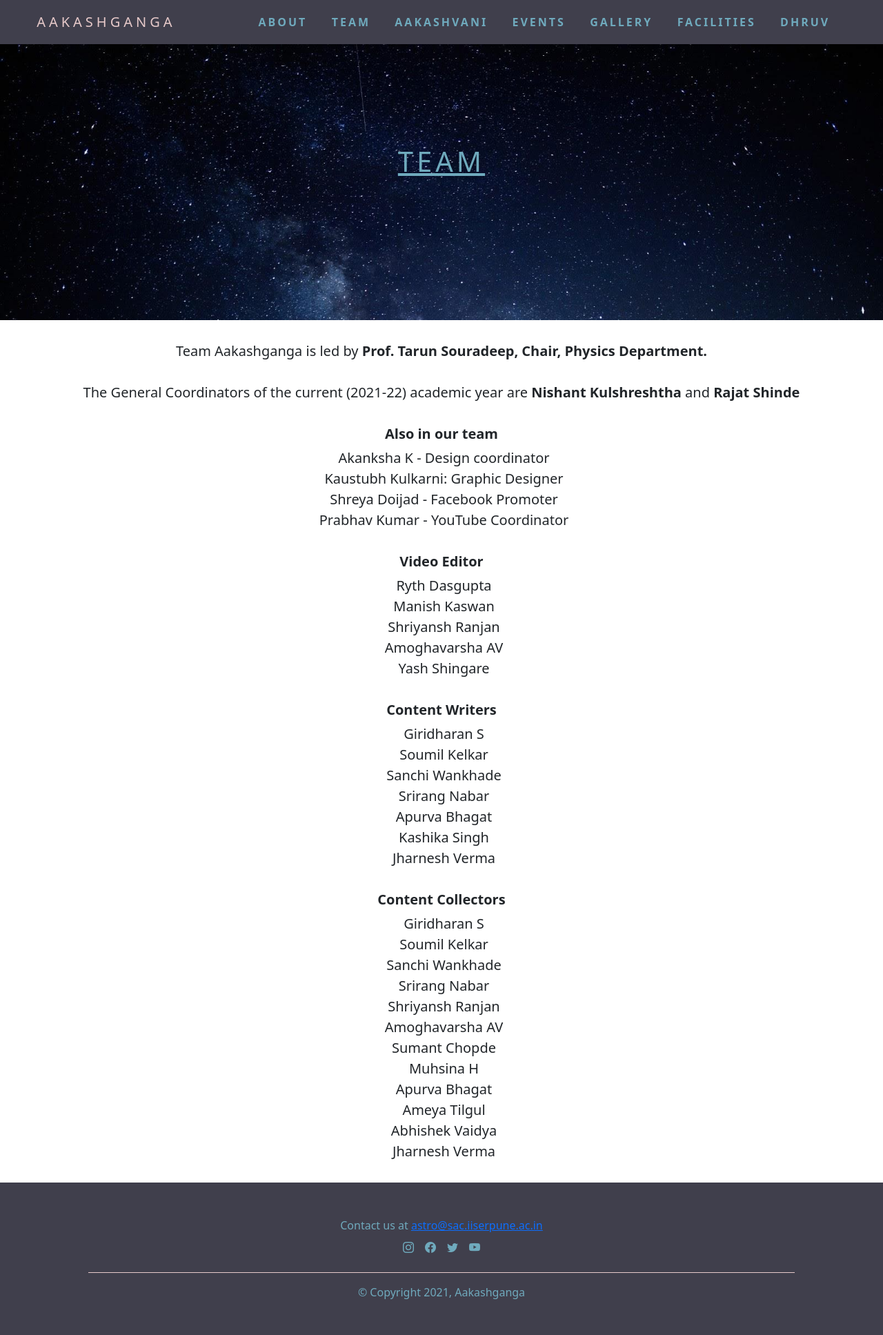
After one commit to vigneshpai2003/Aakashganga, a Flask app: page /team in a window 1280 px wide. The commit adds this page. Shown: the whole page at 69% size. Run offline with Flask 2, Linux system fonts and the light colour scheme; some libraries are stand-ins or nearby versions.

Commit message:
page template and team page

```diff
--- a/AGapp/routes.py
+++ b/AGapp/routes.py
@@ -5,3 +5,7 @@ from AGapp import app
 @app.route('/')
 def index():
 	return render_template("index.html")
+
+@app.route('/team')
+def team():
+	return render_template('team.html')
--- a/AGapp/static/css/index.css
+++ b/AGapp/static/css/index.css
@@ -1,5 +1,5 @@
 .background {
-    height: 100vh;
+    height: 92vh;
     background-size: cover;
     background-position: top center;
     background-repeat: no-repeat;
--- a/AGapp/static/css/navbar.css
+++ b/AGapp/static/css/navbar.css
@@ -138,3 +138,7 @@ nav{
 .toggle .line3 {
     transform: rotate(45deg) translate(-5px, -6px);
 }
+
+main {
+    margin-top: 8vh;
+}
--- /dev/null
+++ b/AGapp/static/css/page.css
@@ -0,0 +1,25 @@
+.background {
+    height: 50vh;
+    background-size: cover;
+    background-position: top center;
+    background-repeat: no-repeat;
+    background-attachment: scroll;
+}
+
+.pagetitle {
+    color: var(--pen2);
+    text-align: center;
+    font-size: 40px;
+    letter-spacing: 5px;
+    text-transform: uppercase;
+    text-decoration: underline;
+    position: relative;
+    top: 35%;
+    height: 30vh;
+    background-size: contain;
+    background-position: center;
+    background-repeat: no-repeat;
+    width: 80%;
+    margin-left: auto;
+    margin-right: auto;
+}
--- /dev/null
+++ b/AGapp/static/css/team.css
@@ -0,0 +1,20 @@
+.team {
+    text-align: center;
+    font-size: 20px;
+    margin-top: 20px;
+}
+
+.team div {
+    margin-top: 30px;
+    margin-bottom: 30px;
+}
+
+.team div div {
+    margin-bottom: 5px;
+    font-weight: 600;
+}
+
+.team li {
+    list-style: none;
+    margin-left: -25px;
+}
--- a/AGapp/templates/base.html
+++ b/AGapp/templates/base.html
@@ -24,8 +24,8 @@
                 <a href="#">Aakashganga</a>
             </div>
             <ul class="nav-link">
-                <li><a href="#about">About</a></li>
-                <li><a href="#">Team</a></li>
+                <li><a href="/#about">About</a></li>
+                <li><a href="/team">Team</a></li>
                 <li><a href="#">Aakashvani</a></li>
                 <li><a href="#">Events</a></li>
                 <li><a href="#">Gallery</a></li>
--- a/AGapp/templates/index.html
+++ b/AGapp/templates/index.html
@@ -31,7 +31,7 @@
 
 <section id="about" class="container-fluid">
 	<h2>About</h2>
-	<div class="description fade">Aakashganga is the student run Astro Club of IISER Pune. It caters to the astronomy and
+	<div class="description">Aakashganga is the student run Astro Club of IISER Pune. It caters to the astronomy and
 		astrophysics
 		enthusiasts and amateur astronomers at IISER Pune. Aakashganga has something for everyone, whether you are an
 		observational astronomer looking for tips on skywatching, or a person who likes the physics in Astrophysics.
@@ -40,7 +40,7 @@
 
 <section id="spotlight" class="container-fluid">
 	<h2>Spotlight</h2>
-	<div id="carouselExampleDark" class="carousel slide fade" data-bs-ride="carousel">
+	<div id="carouselExampleDark" class="carousel slide" data-bs-ride="carousel">
 		<div class="carousel-indicators">
 			<button type="button" data-bs-target="#carouselExampleDark" data-bs-slide-to="0" class="active"
 				aria-current="true" aria-label="Slide 1"></button>
--- /dev/null
+++ b/AGapp/templates/page.html
@@ -0,0 +1,13 @@
+{% extends "base.html" %}
+
+{% block css %}
+<link rel="stylesheet" href="{{ url_for('static', filename='css/page.css') }}">
+{% block csspage %} {% endblock %}
+{% endblock %}
+
+{% block content %}
+<div class="background" style="background-image: url({{ url_for('static', filename='images/bg.jpg') }});">
+    <div class="pagetitle">{% block title %} {% endblock %}</div>
+</div>
+{% block contentpage %} {% endblock %}
+{% endblock %}
--- /dev/null
+++ b/AGapp/templates/team.html
@@ -0,0 +1,66 @@
+{% extends "page.html" %}
+
+{% block csspage %}
+<link rel="stylesheet" href="{{ url_for('static', filename='css/team.css') }}">
+{% endblock %}
+
+{% block title %}Team{% endblock %}
+
+{% block contentpage %}
+<div class="team">
+    <div>
+        Team Aakashganga is led by <b>Prof. Tarun Souradeep, Chair, Physics Department.</b>
+    </div>
+    <div>
+        The General Coordinators of the current (2021-22) academic year are <b>Nishant Kulshreshtha</b> and <b>Rajat Shinde</b>
+    </div>
+    <div>
+        <div>Also in our team</div>
+        <ul>
+            <li>Akanksha K - Design coordinator</li>
+            <li>Kaustubh Kulkarni: Graphic Designer</li>
+            <li>Shreya Doijad - Facebook Promoter</li>
+            <li>Prabhav Kumar - YouTube Coordinator</li>
+        </ul>
+    </div>
+    <div>
+        <div>Video Editor</div>
+        <ul>
+            <li>Ryth Dasgupta</li>
+            <li>Manish Kaswan</li>
+            <li>Shriyansh Ranjan</li>
+            <li>Amoghavarsha AV</li>
+            <li>Yash Shingare</li>
+        </ul>
+    </div>
+    <div>
+        <div>Content Writers</div>
+        <ul>
+            <li>Giridharan S</li>
+            <li>Soumil Kelkar</li>
+            <li>Sanchi Wankhade</li>
+            <li>Srirang Nabar</li>
+            <li>Apurva Bhagat</li>
+            <li>Kashika Singh</li>
+            <li>Jharnesh Verma</li>
+        </ul>
+    </div>
+    <div>
+        <div>Content Collectors</div>
+        <ul>
+            <li>Giridharan S</li>
+            <li>Soumil Kelkar</li>
+            <li>Sanchi Wankhade</li>
+            <li>Srirang Nabar</li>
+            <li>Shriyansh Ranjan</li>
+            <li>Amoghavarsha AV</li>
+            <li>Sumant Chopde</li>
+            <li>Muhsina H</li>
+            <li>Apurva Bhagat</li>
+            <li>Ameya Tilgul</li>
+            <li>Abhishek Vaidya</li>
+            <li>Jharnesh Verma</li>
+        </ul>
+    </div>
+</div>
+{% endblock %}
```
Also changed, not shown: AGapp/static/js/index.js (+0 -12 lines).
